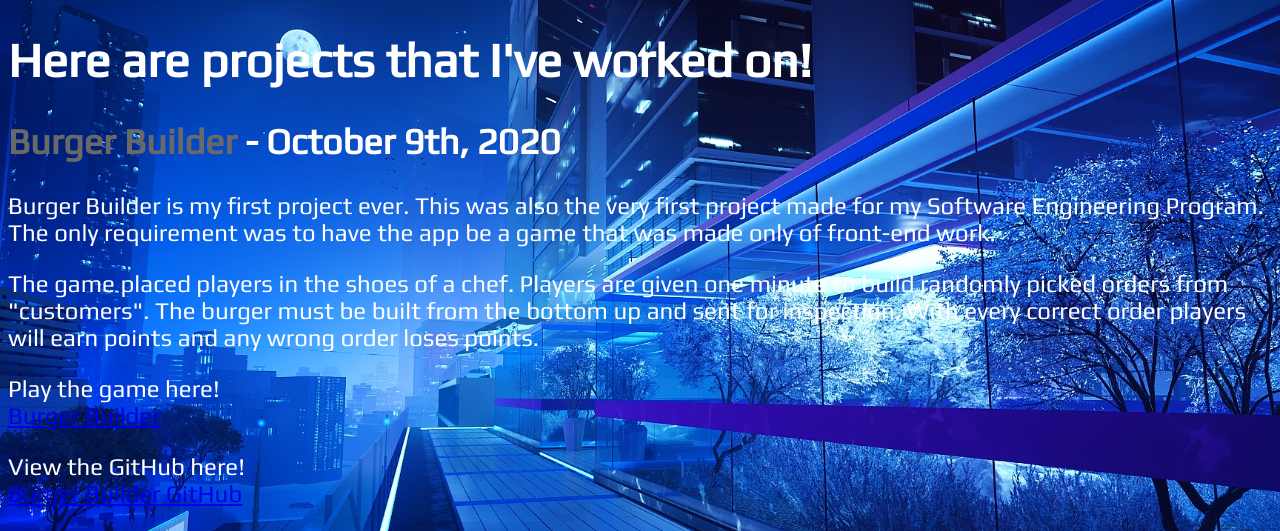
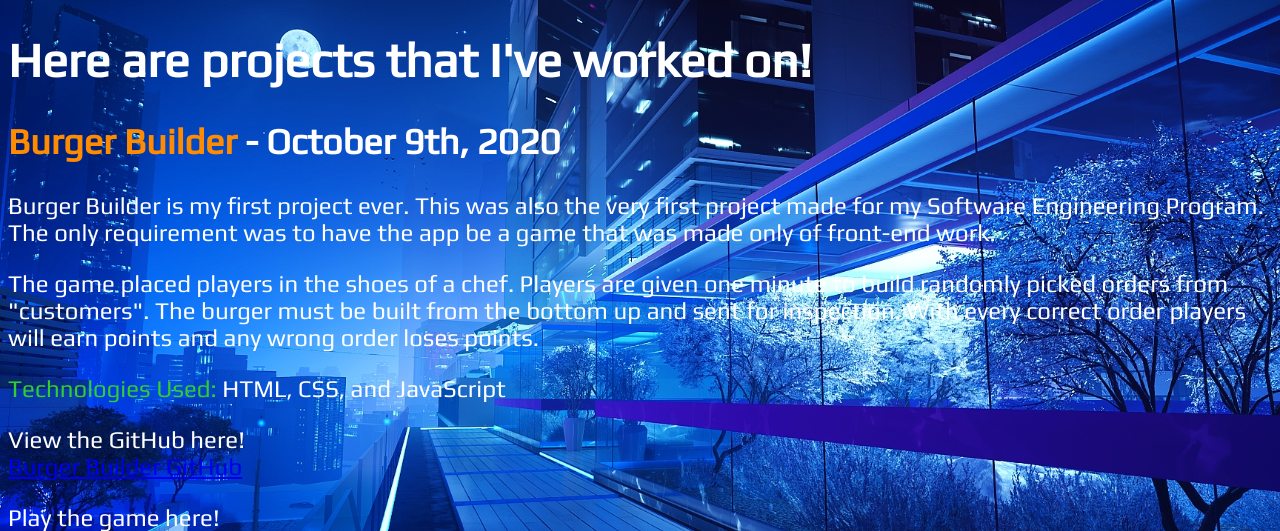
Before and after one commit to JustJeo/portfolio, a Node server app: page /projects in a window 1280 px wide. Shown: the part 77-608 px from the top of the page. Run offline with Node 20, Linux system fonts and the light colour scheme; some libraries are stand-ins or nearby versions.

Commit message:
commits during a storm to save progress

```diff
--- a/public/css/style.css
+++ b/public/css/style.css
@@ -16,10 +16,19 @@ img {
   width: 80%;
   display: block;
   margin: 10px auto;
+  border: 5px solid dimgray;
 }
 
 span {
-  color: dimgray;
+  color: darkorange;
+}
+
+.tech {
+  color: limegreen;
+}
+
+a:visited {
+  color: gold;
 }
 
 nav {
--- a/views/projects.ejs
+++ b/views/projects.ejs
@@ -4,26 +4,31 @@
   <h2><span>Burger Builder</span> - October 9th, 2020 </h2>
     <p>Burger Builder is my first project ever. This was also the very first project made for my Software Engineering Program. The only requirement was to have the app be a game that was made only of front-end work.</p>
     <p>The game placed players in the shoes of a chef. Players are given one minute to build randomly picked orders from "customers". The burger must be built from the bottom up and sent for inspection. With every correct order players will earn points and any wrong order loses points.</p>
+    <p><span class = "tech">Technologies Used:</span> HTML, CSS, and JavaScript</p>
+    <p>View the GitHub here! </br> <a href="https://github.com/JustJeo/Burger-Builder">Burger Builder GitHub</a></p>
     <p>Play the game here! </br> <a href="https://justjeo.github.io/Burger-Builder/">Burger Builder</a> </p>
-    <p>View the GitHub here! </br> <a href="https://github.com/JustJeo/Burger-Builder">Burger Builder GitHub</a></p>
     <img src="/images/BurgerBuilder.png" alt="Burger Builder game homepage">
 </div>
 <div class = "boothang">
   <h2><span>Better Boothang</span> - October 30th, 2020</h2>
-    <p>For my first team project ever, my program divided the class into pre-assigned teams .</p>
+    <p>For my first team project ever, my program divided the class into pre-assigned teams of three. </p>
+    <p><span class = "tech">Technologies Used:</span> HTML, CSS, JavaScript, Node.js, PostgreSQL, and Express</p>
     <img src="/images/BetterBoothangFinal.png" alt="Better Boothang app homepage">
 </div>
 <div class = "collabathon">
   <h2><span>Collabathon</span> - November 24th, 2020</h2>
     <p>A collaboration project with the UX Designer class.</p>
+    <p><span class = "tech">Technologies Used:</span> React, PostgreSQL</p>
 </div>
 <div class = "soul">
   <h2><span>Soul Sip'n</span> - November 30th, 2020</h2>
     <p>My second team project.</p>
+    <p><span class = "tech">Technologies Used:</span></p>
     <img src="/images/SoulSipnFinal.png" alt="Soul Sip'n app homepage">
 </div>
 <div class = "blink">
   <h2><span>Heart Of Blink</span> - December 17th, 2020</h2>
     <p>My final project for my coding bootcamp.</p>
+    <p><span class = "tech">Technologies Used:</span></p>
     <img src="/images/HeartOfBlink.png" alt="Heart Of Blink game homepage">
 </div>
```
Also changed, not shown: README.md, 1 other file.
